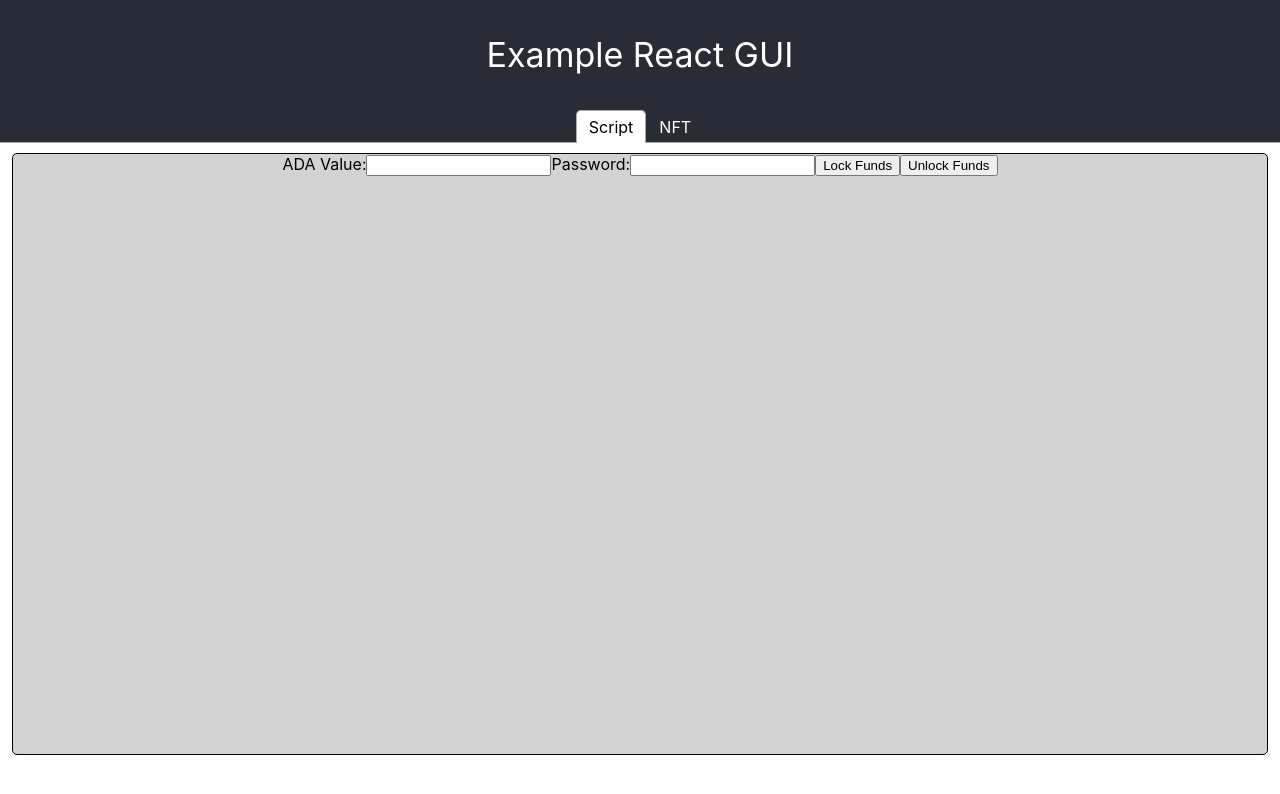
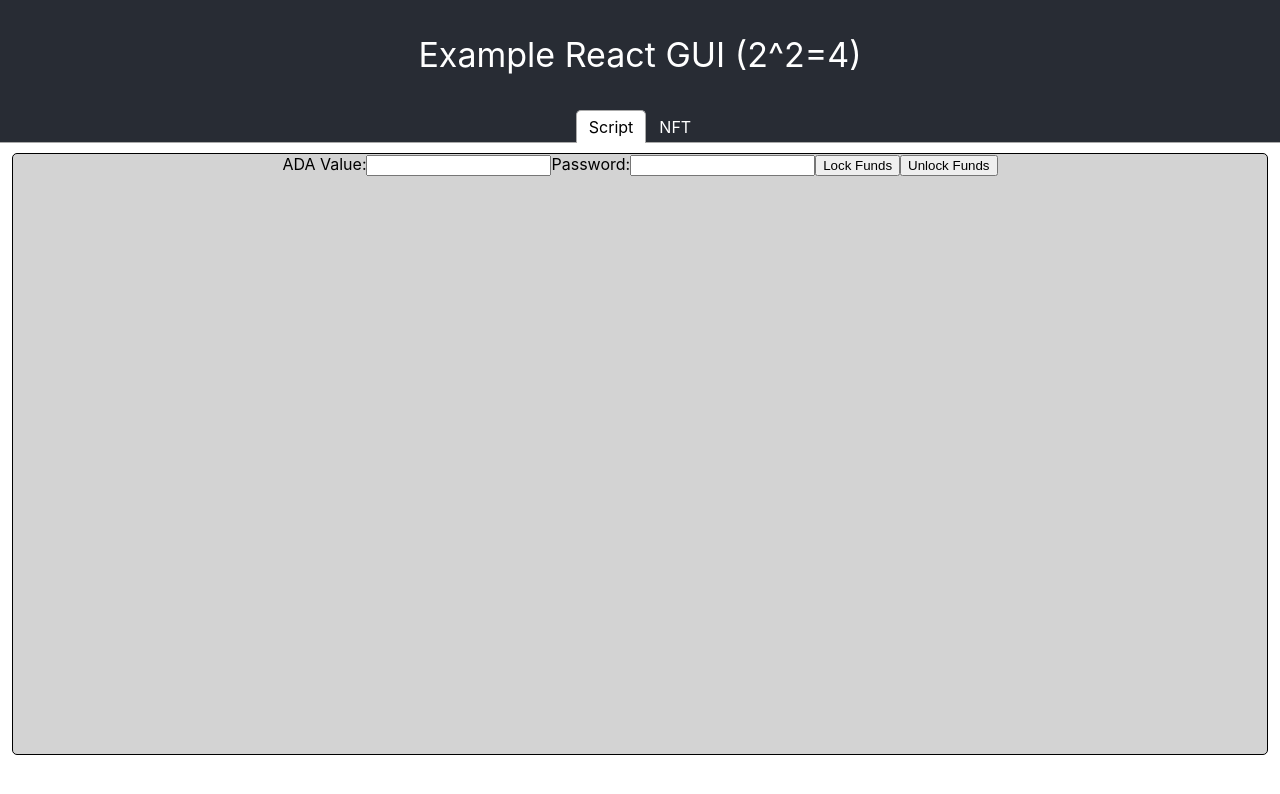
Before and after one commit to mlabs-haskell/the-plutus-scaffold, a React app in the folder frontend/: page / in a window 1280 px wide. Shown: the top 794 px of the page. Built offline with nearby package versions, Linux system fonts and the light colour scheme.

Commit message:
Example import into frontend (no-ctl function)

```diff
--- a/frontend/package.json
+++ b/frontend/package.json
@@ -21,6 +21,7 @@
     "buffer": "6.0.3",
     "html-webpack-plugin": "5.5.0",
     "ts-loader": "9.4.2",
+    "css-loader": "6.7.3",
     "webpack": "5.67.0",
     "webpack-cli": "4.10",
     "webpack-dev-server": "4.7.4"
--- a/frontend/src/App.tsx
+++ b/frontend/src/App.tsx
@@ -2,6 +2,7 @@
 import { Tab, Tabs, TabList, TabPanel } from 'react-tabs';
 import './App.css';
 import 'react-tabs/style/react-tabs.css';
+import { square } from './Offchain.js';
 
 function App() {
   const tabs = TopLevelTabs();
@@ -9,7 +10,7 @@
     <div className="App">
       <header className="App-header">
         <p>
-          Example React GUI
+          Example React GUI (2^2={square(2)})
         </p>
       </header>
       {tabs}
--- /dev/null
+++ b/frontend/src/Offchain.js
@@ -0,0 +1,13 @@
+// Generated by purs bundle 0.14.9
+var PS = {};
+(function($PS) {
+  // Generated by purs version 0.14.9
+  "use strict";
+  $PS["MlabsPlutusTemplate.Api"] = $PS["MlabsPlutusTemplate.Api"] || {};
+  var exports = $PS["MlabsPlutusTemplate.Api"];
+  var square = function (n) {
+      return n * n | 0;
+  };
+  exports["square"] = square;
+})(PS);
+module.exports = PS["MlabsPlutusTemplate.Api"];
```
Also changed, not shown: 2 other files (tests, documents, lock files or other folders).
